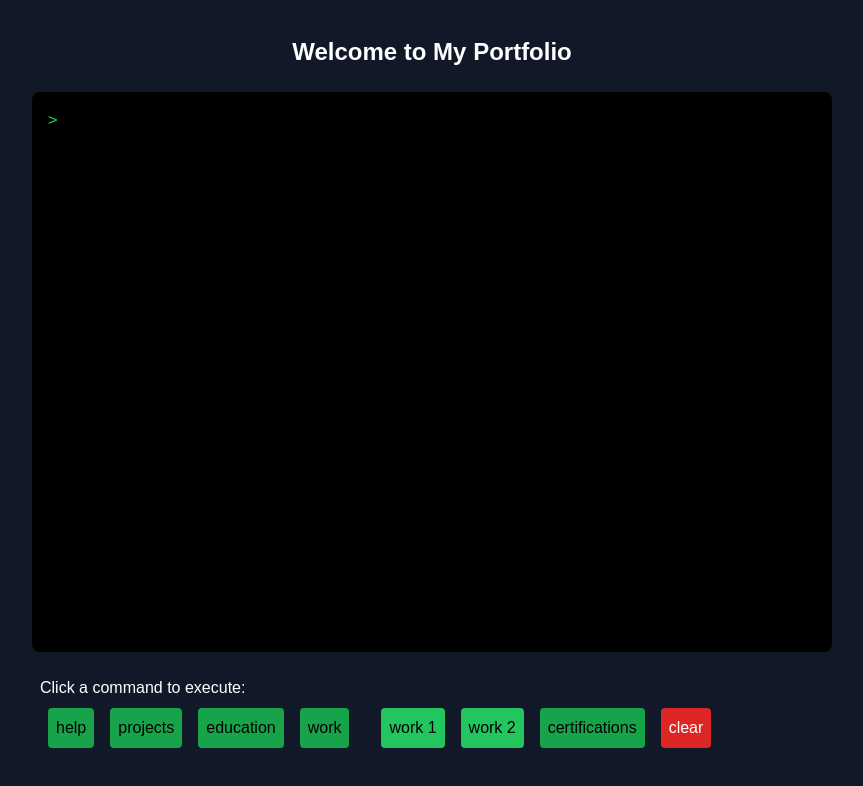
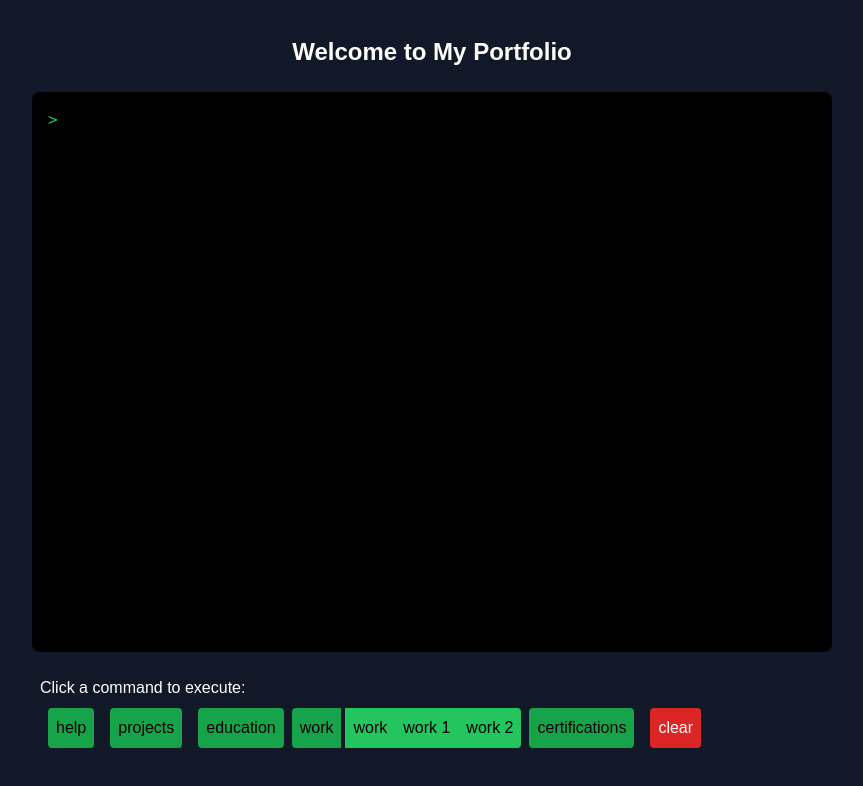
Before and after one commit to NiranjanRavichandran00/my-portfolio, a Next.js app: page / in a window 1280 px wide. Both pictures are taken after a click on the button "work". Shown: the top 786 px of the page, without its empty margins (208-1071 px from the left). Built offline with nearby package versions, Linux system fonts and the light colour scheme.

Commit message:
Improved styling and grouping of buttons

```diff
--- a/app/components/terminal.tsx
+++ b/app/components/terminal.tsx
@@ -217,32 +217,41 @@ const Terminal = () => {
                         education
                     </button>
 
+                    <div className="flex items-center space-x-1">
                         <button
                             onClick={toggleWorkSubCommands}
-                        className={`bg-green-600 text-black rounded p-2 m-2 hover:bg-green-500 transition-colors ${isCommandRunning ? 'opacity-50 cursor-not-allowed' : ''}`}
+                            className={`bg-green-600 text-black rounded-l p-2 hover:bg-green-500 transition-colors ${isCommandRunning ? 'opacity-50 cursor-not-allowed' : ''}`}
                             disabled={isCommandRunning}
                         >
                             work
                         </button>
 
                         {showWorkSubCommands && (
-                        <div className="flex flex-wrap ml-4">
+                            <div className="bg-green-600 rounded-r-lg flex">
+                                <button
+                                    onClick={() => handleCommandClick('work')}
+                                    className={`bg-green-500 text-black p-2 hover:bg-green-400 transition-colors ${isCommandRunning ? 'opacity-50 cursor-not-allowed' : ''}`}
+                                    disabled={isCommandRunning}
+                                >
+                                    work
+                                </button>
                                 <button
                                     onClick={() => handleCommandClick('work 1')}
-                                className={`bg-green-500 text-black rounded p-2 m-2 hover:bg-green-400 transition-colors ${isCommandRunning ? 'opacity-50 cursor-not-allowed' : ''}`}
+                                    className={`bg-green-500 text-black p-2 hover:bg-green-400 transition-colors ${isCommandRunning ? 'opacity-50 cursor-not-allowed' : ''}`}
                                     disabled={isCommandRunning}
                                 >
                                     work 1
                                 </button>
                                 <button
                                     onClick={() => handleCommandClick('work 2')}
-                                className={`bg-green-500 text-black rounded p-2 m-2 hover:bg-green-400 transition-colors ${isCommandRunning ? 'opacity-50 cursor-not-allowed' : ''}`}
+                                    className={`bg-green-500 text-black rounded-r p-2 hover:bg-green-400 transition-colors ${isCommandRunning ? 'opacity-50 cursor-not-allowed' : ''}`}
                                     disabled={isCommandRunning}
                                 >
                                     work 2
                                 </button>
                             </div>
                         )}
+                    </div>
 
                     <button
                         onClick={() => handleCommandClick('certifications')}
```
Lines whose indentation alone changed are shown as unchanged.
